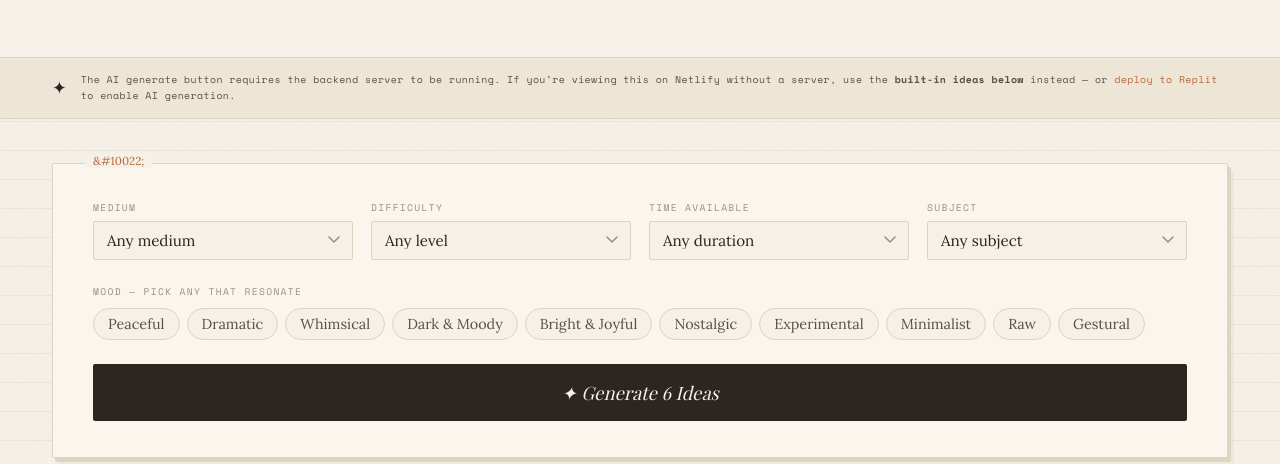
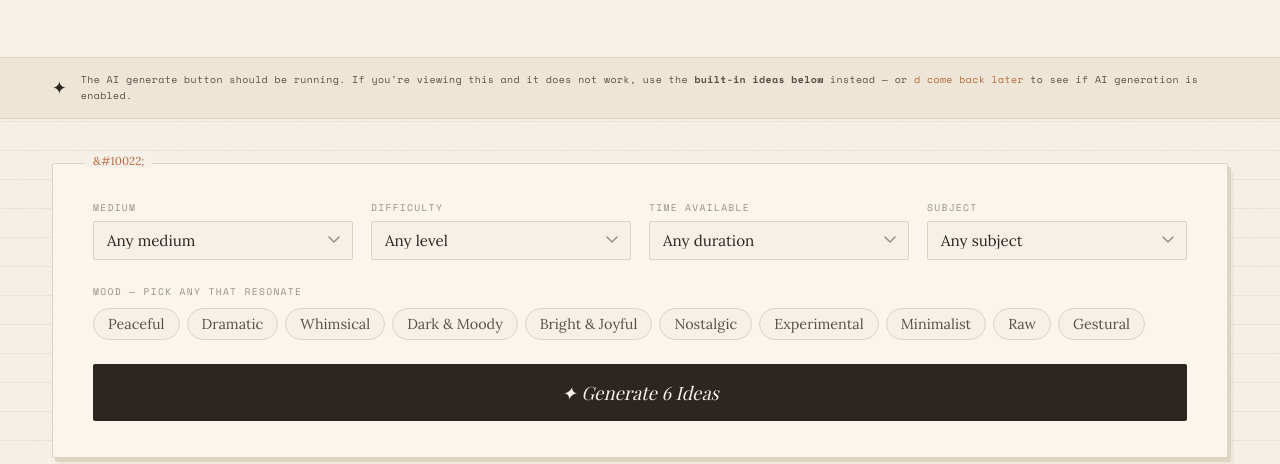
Before and after one commit to jzac151-crypto/Lumetriq, a website: page public/ideas.html in a window 1280 px wide. Shown: the part 342-806 px from the top of the page. Drawn offline with nearby package versions, Linux system fonts and the light colour scheme; a web font is replaced by a local one.

Commit message:
Update ideas.html

```diff
--- a/public/ideas.html
+++ b/public/ideas.html
@@ -146,7 +146,7 @@ footer{position:relative;z-index:1;background:var(--ink);color:#f0ebe0;padding:5
 
 <div class="ai-notice">
   <span class="ai-notice-icon">&#10022;</span>
-  <p>The AI generate button requires the backend server to be running. If you&rsquo;re viewing this on Netlify without a server, use the <strong>built-in ideas below</strong> instead &mdash; or <a href="https://replit.com" target="_blank">deploy to Replit</a> to enable AI generation.</p>
+  <p>The AI generate button should be running. If you&rsquo;re viewing this and it does not work, use the <strong>built-in ideas below</strong> instead &mdash; or <a href="https://replit.com" target="_blank">d come back later</a> to see if AI generation is enabled.</p>
 </div>
 
 <div class="controls-wrap">
```
